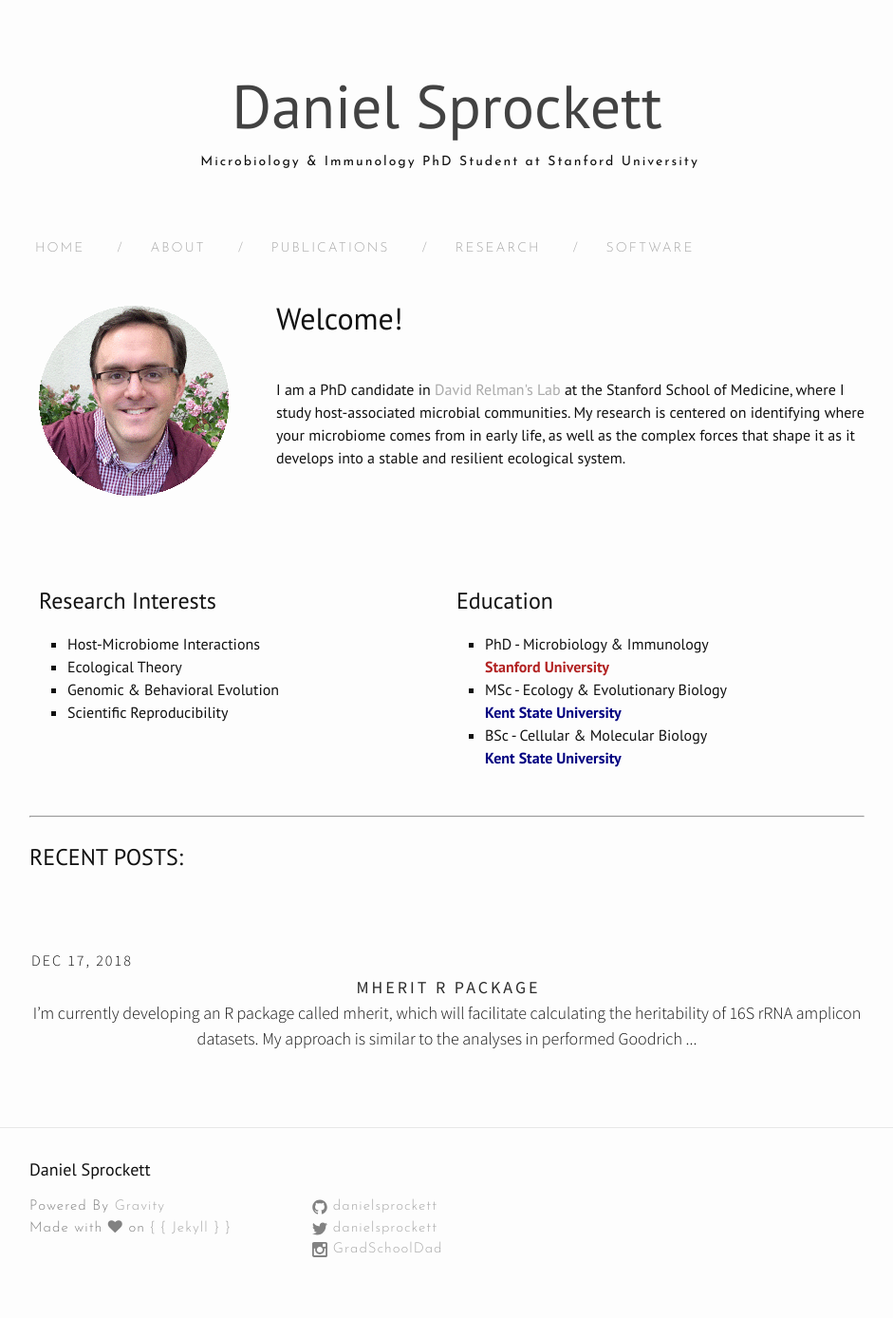
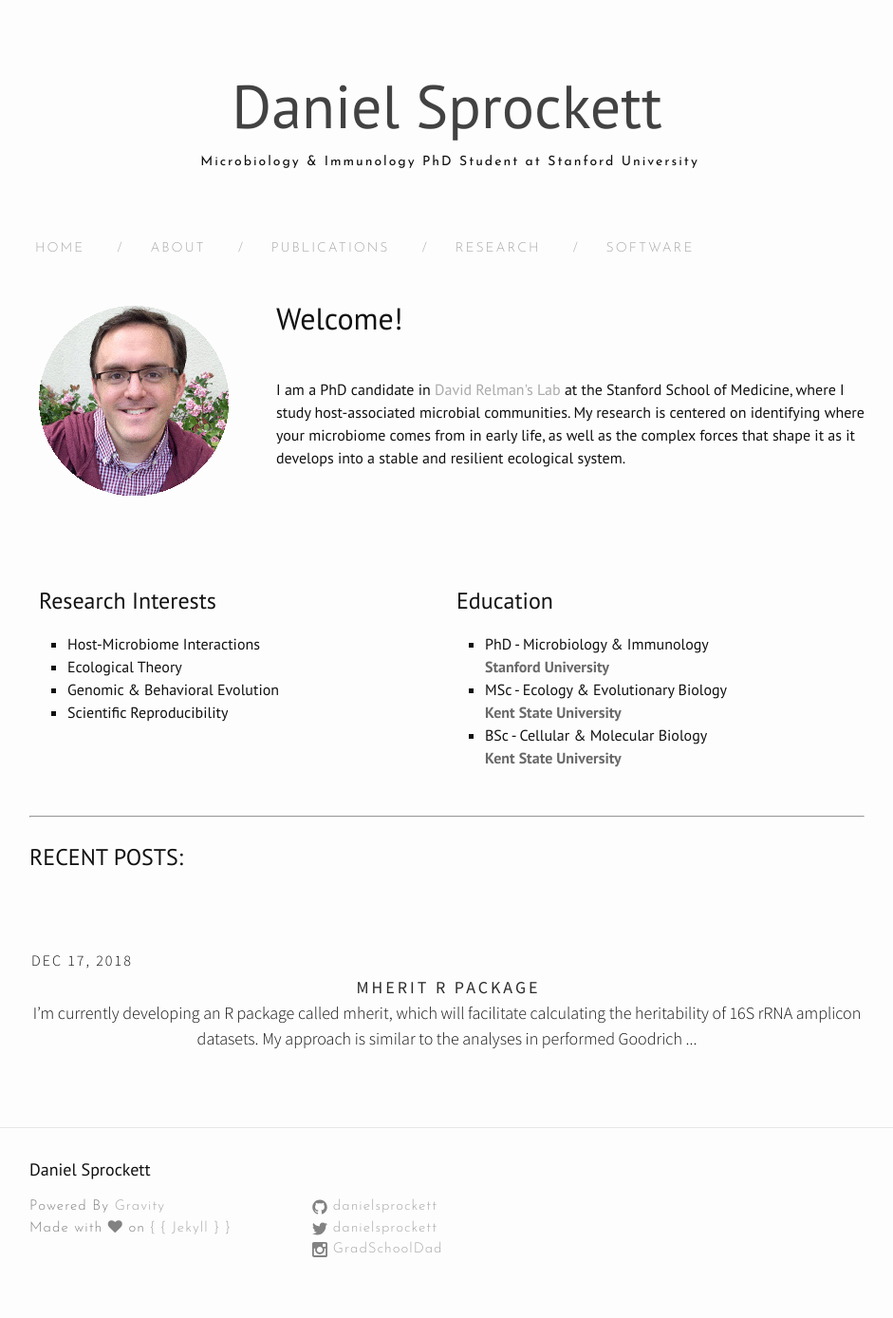
Before and after one commit to DanielSprockett/danielsprockett.github.io, a Jekyll site: the page built from index.html, in a window 1280 px wide. Shown: the whole page at 95% size, without its empty margins (169-1110 px from the left). Built offline with Jekyll 4.4.1, drawn with Linux system fonts in a browser that asks for light colours; nearby versions of some CDN libraries; the list of posts is cut into pages by our own code.

Commit message:
add dimgray

```diff
--- a/index.html
+++ b/index.html
@@ -47,10 +47,10 @@ layout: default
   <div class="column"">
     <h2>Research Interests</h2>
       <ul style="list-style-type:square">
-        <li>Host-Microbiome Interactions</li>
-        <li>Ecological Theory</li>
-        <li>Genomic & Behavioral Evolution</li>
-        <li>Scientific Reproducibility</li>
+        <li margin: 10px 0;>Host-Microbiome Interactions</li>
+        <li margin: 10px 0;>Ecological Theory</li>
+        <li margin: 10px 0;>Genomic & Behavioral Evolution</li>
+        <li margin: 10px 0;>Scientific Reproducibility</li>
     </ul>
 
   </div>
@@ -60,15 +60,15 @@ layout: default
       <ul style="list-style-type:square;">
         <li>
           PhD - Microbiology & Immunology<br>
-          <b style="color:firebrick;">Stanford University</b><br>
+          <b style="color:dimgray;">Stanford University</b><br>
         </li>
         <li>
           MSc - Ecology & Evolutionary Biology<br>
-          <b style="color:navy;">Kent State University</b><br>
+          <b style="color:dimgray;">Kent State University</b><br>
         </li>
         <li>
           BSc - Cellular & Molecular Biology<br>
-          <b style="color:navy;">Kent State University</b><br>
+          <b style="color:dimgray;">Kent State University</b><br>
         </li>
     </ul>
 
```
